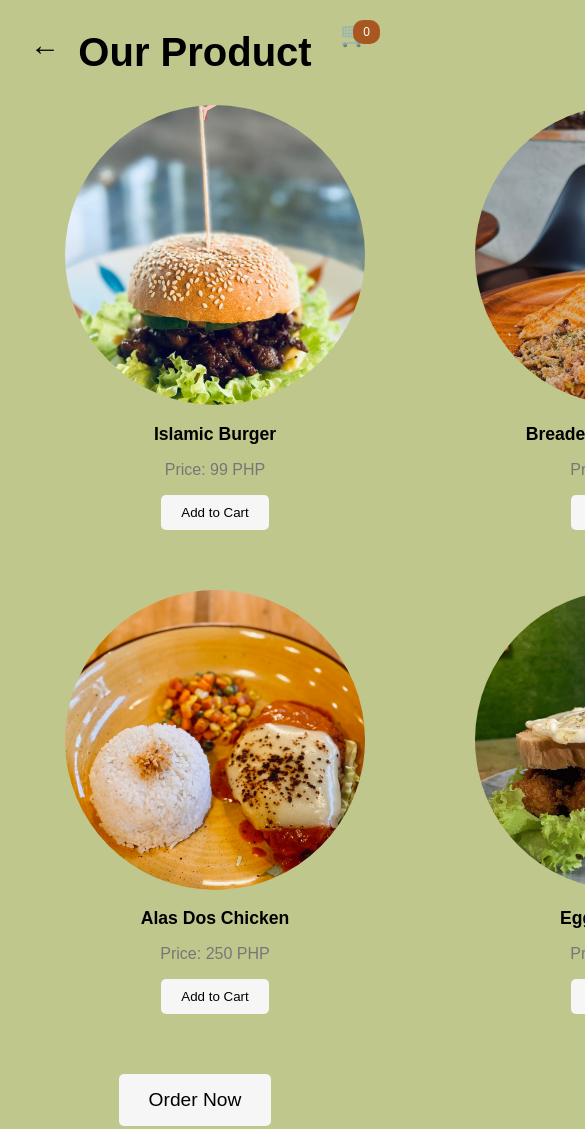
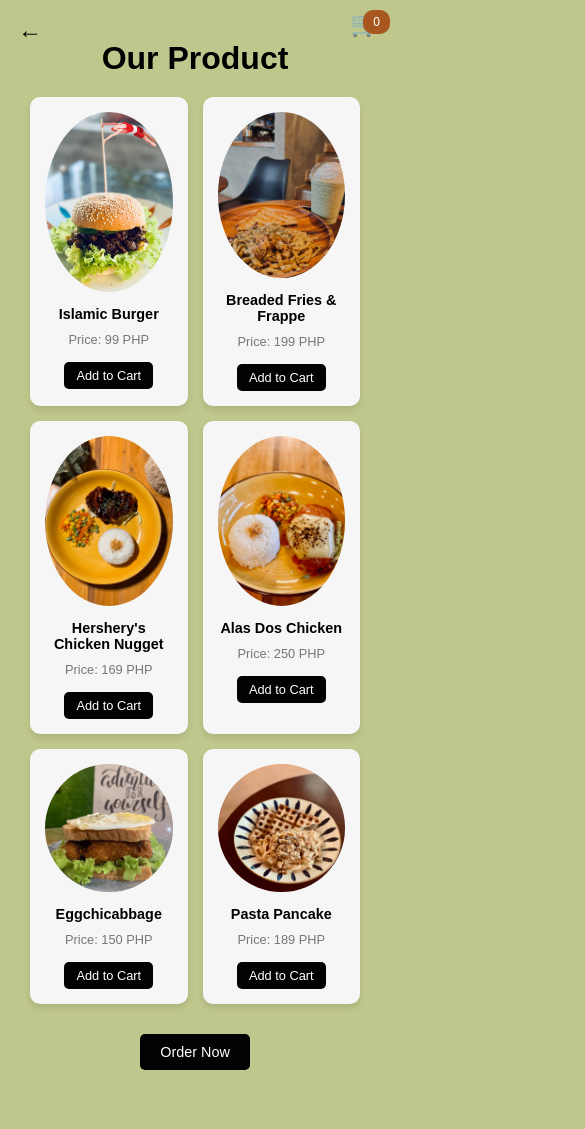
Before and after one commit to Xavier300/CafeUbaldita, a plain HTML site: page Our Product.html in a window 390 px wide. Shown: the top 1129 px of the page, 585 px wide, since content can reach past the window. After the commit the page ends 1090 px from the top, so only its background shows below. Drawn offline with Linux system fonts and the light colour scheme.

Commit message:
Update Our Product.html

```diff
--- a/Our Product.html
+++ b/Our Product.html
@@ -14,12 +14,12 @@
         }
 
         .back-button {
-            width: 50px;
-            height: 50px;
+            width: 40px;
+            height: 40px;
             position: absolute;
-            top: 20px;
-            left: 20px;
-            font-size: 30px;
+            top: 10px;
+            left: 10px;
+            font-size: 24px;
             color: #000;
             background-color: transparent;
             border: none;
@@ -28,8 +28,8 @@
 
         .cart {
             position: absolute;
-            top: 20px;
-            right: 20px;
+            top: 10px;
+            right: 10px;
         }
 
         .cart a {
@@ -59,72 +59,109 @@
 
         .our-product {
             text-align: center;
-            margin: 10px 0;
+            margin: 20px 0;
         }
 
         .our-product h1 {
-            font-size: 2.5rem;
+            font-size: 2rem;
             margin: 0;
         }
 
         .product-list {
             display: grid;
-            grid-template-columns: repeat(3, 1fr);
+            grid-template-columns: repeat(auto-fit, minmax(250px, 1fr));
             gap: 20px;
+            padding: 0 10px;
         }
 
         .product {
             text-align: center;
-            padding: 20px;
-            width: 350px;
+            padding: 15px;
+            background-color: #f6f6f6;
+            border-radius: 10px;
+            box-shadow: 0 4px 6px rgba(0, 0, 0, 0.1);
         }
 
         .product img {
-            width: 300px;
-            height: 300px;
+            width: 100%;
+            max-width: 200px;
+            height: auto;
             border-radius: 50%;
             object-fit: cover;
         }
 
         .product h2 {
-            font-size: 1.1rem;
+            font-size: 1rem;
+            margin: 10px 0;
         }
 
         .product p {
             color: #777;
+            font-size: 0.9rem;
+            margin: 5px 0;
         }
 
         .product button {
-            padding: 10px 20px;
-            background-color: #f6f6f6;
+            padding: 8px 16px;
+            background-color: #020202;
+            color: #fff;
             border: none;
             border-radius: 5px;
             cursor: pointer;
+            font-size: 0.9rem;
+            margin-top: 10px;
         }
 
         .product button:hover {
-            background-color: #020202;
-            color: #fff;
+            background-color: #333;
         }
 
         .order-now {
             text-align: center;
-            margin-top: 40px;
+            margin-top: 30px;
         }
 
         .order-now button {
-            padding: 15px 30px;
-            background-color: #f6f6f6;
-            color: #000000;
+            padding: 12px 24px;
+            background-color: #020202;
+            color: #fff;
             border: none;
             border-radius: 5px;
             cursor: pointer;
-            font-size: 1.2rem;
+            font-size: 1rem;
         }
 
         .order-now button:hover {
-            background-color: #020202;
-            color: rgb(255, 255, 255);
+            background-color: #333;
+        }
+
+        @media (max-width: 768px) {
+            .product-list {
+                grid-template-columns: repeat(auto-fit, minmax(150px, 1fr));
+                gap: 15px;
+            }
+
+            .product img {
+                max-width: 150px;
+            }
+
+            .product h2 {
+                font-size: 0.9rem;
+            }
+
+            .product p {
+                font-size: 0.8rem;
+            }
+
+            .product button {
+                padding: 6px 12px;
+                font-size: 0.8rem;
+            }
+
+            .order-now button {
+                padding: 10px 20px;
+                font-size: 0.9rem;
+            }
         }
     </style>
     <script>
```
